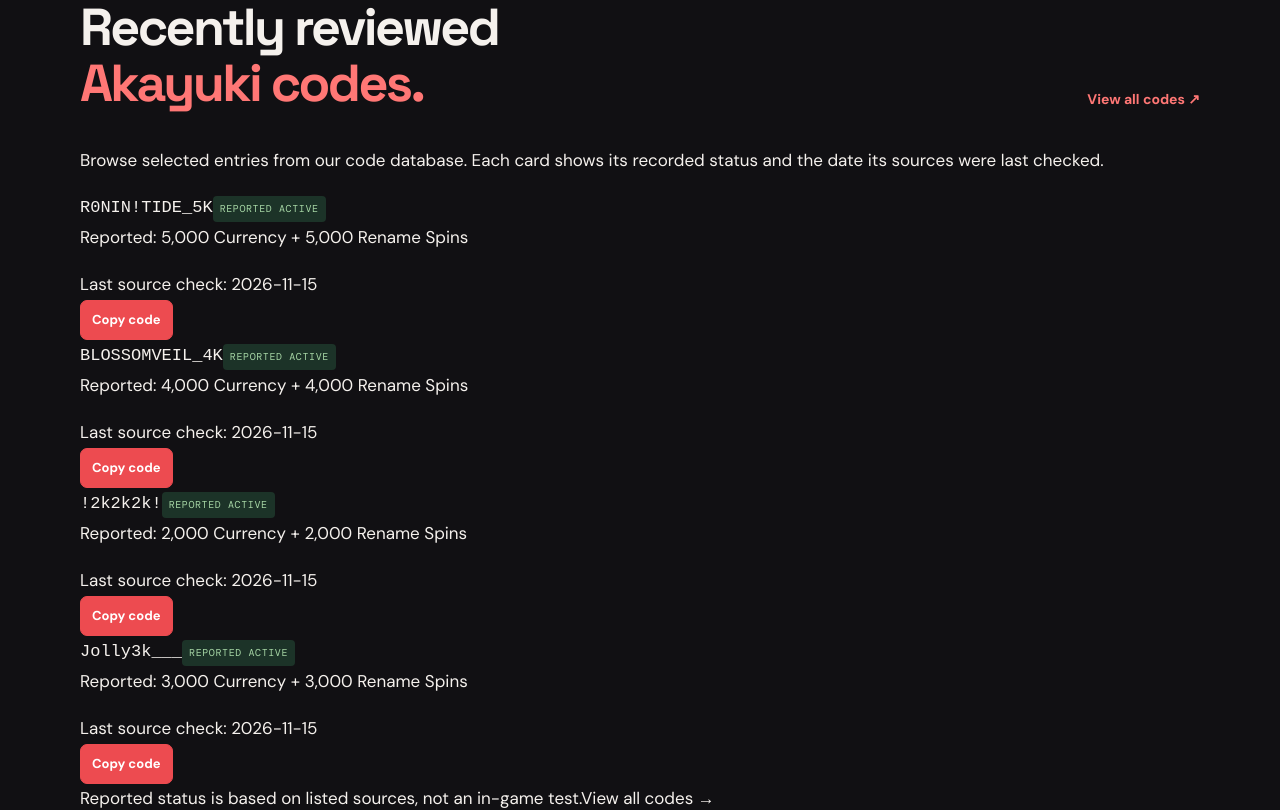
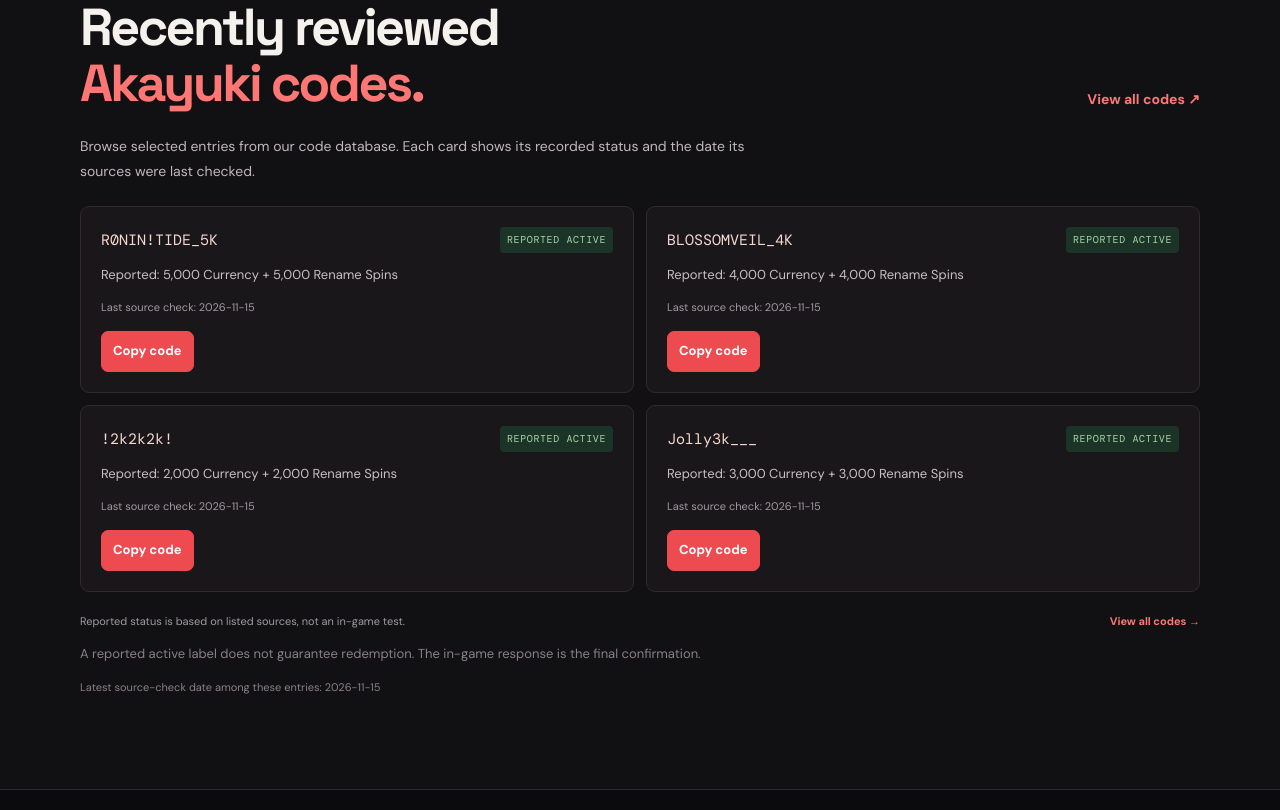
Before and after one commit to donnyhuang1990/akayuki-codes-hub, a Next.js app: page / in a window 1280 px wide. Shown: the part 1600-2410 px from the top of the page. Built offline with nearby package versions, Linux system fonts and the light colour scheme.

Commit message:
Style homepage featured code cards

```diff
--- a/app/globals.css
+++ b/app/globals.css
@@ -64,3 +64,18 @@ a:focus-visible, button:focus-visible, input:focus-visible, select:focus-visible
   .button { font-size: 14px; }
   .footer-grid p, .footer-grid > div:not(:first-child) { font-size: 13px; }
 }
+
+
+/* Homepage featured code cards */
+.featured-code-intro{max-width:680px;color:var(--muted);font-size:14px;line-height:1.8;margin:-12px 0 22px}
+.featured-code-grid{display:grid;grid-template-columns:repeat(2,minmax(0,1fr));gap:12px}
+.featured-code-card{display:flex;flex-direction:column;gap:12px;padding:20px;background:#19171a;border:1px solid #302a2e;border-radius:9px;min-width:0}
+.featured-code-top{display:flex;align-items:center;justify-content:space-between;gap:12px;flex-wrap:wrap}
+.featured-code-top code{font-family:'DM Mono',monospace;color:#f7d7d0;font-size:15px;overflow-wrap:anywhere}
+.featured-code-reward{font-size:13px;color:#c9c0c2;line-height:1.6;margin:0}
+.featured-code-meta{font-size:11px;color:#a09ba0}
+.featured-code-card .button{align-self:flex-start;margin-top:2px}
+.featured-code-footer{grid-column:1/-1;display:flex;align-items:center;justify-content:space-between;gap:14px;padding-top:8px;color:#a09ba0;font-size:11px}
+.featured-code-footer a{color:var(--red2);font-weight:700;white-space:nowrap}
+.featured-code-date{font-size:11px;color:#898288;margin:12px 0 0}
+@media(max-width:640px){.featured-code-grid{grid-template-columns:1fr}.featured-code-card{padding:17px}.featured-code-footer{align-items:flex-start;flex-direction:column}.featured-code-top code{font-size:14px}}
```
